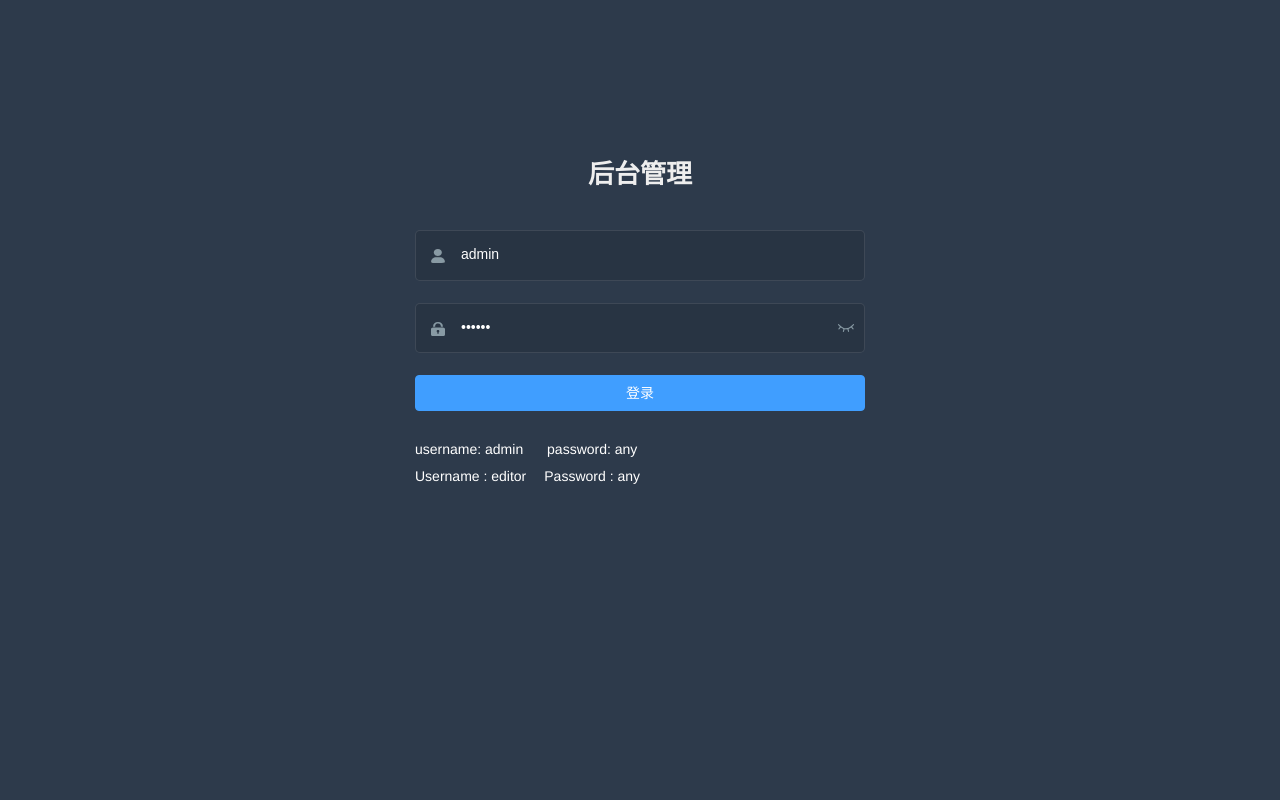
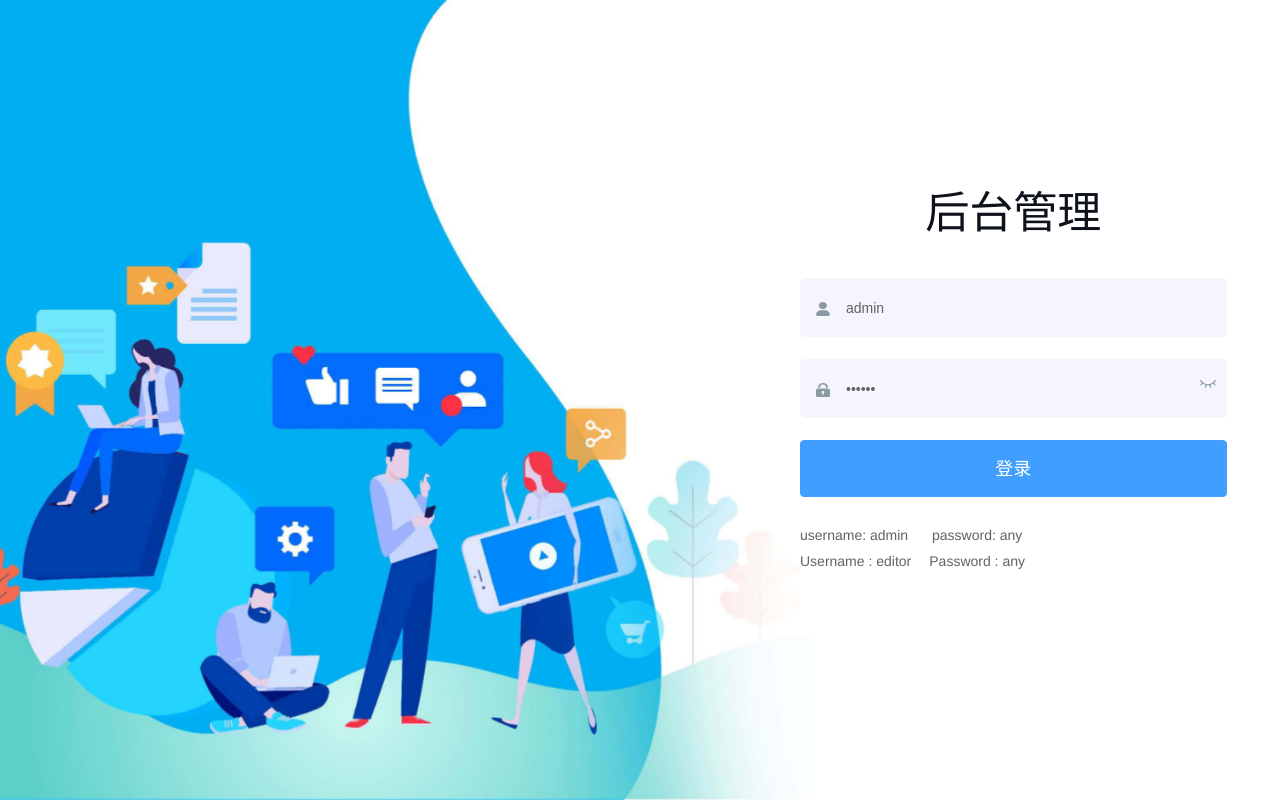
Before and after one commit to Smile-lyg/admin-web-template, a Vue app: page /#/login in a window 1280 px wide. Built offline with nearby package versions, Linux system fonts and the light colour scheme.

Commit message:
refactor:登录页重新设计

```diff
--- a/src/views/login/index.vue
+++ b/src/views/login/index.vue
@@ -1,7 +1,18 @@
 <template>
   <div class="login-container">
-    <el-form ref="loginForm" :model="loginForm" :rules="loginRules" class="login-form" auto-complete="on" label-position="left">
-
+    <el-row>
+      <el-col :xs="24" :sm="24" :md="12" :lg="14" :xl="14">
+        <div style="color: transparent">占位符</div>
+      </el-col>
+      <el-col :xs="24" :sm="24" :md="12" :lg="10" :xl="10">
+        <el-form
+          ref="loginForm"
+          :model="loginForm"
+          :rules="loginRules"
+          class="login-form"
+          auto-complete="off"
+          label-position="left"
+        >
           <div class="title-container">
             <h3 class="title">后台管理</h3>
           </div>
@@ -10,30 +21,57 @@
             <span class="svg-container">
               <svg-icon icon-class="user" />
             </span>
-        <el-input ref="username" v-model="loginForm.username" placeholder="Username" name="username" type="text" tabindex="1" auto-complete="on" />
+            <el-input
+              ref="username"
+              v-model="loginForm.username"
+              placeholder="Username"
+              name="username"
+              type="text"
+              tabindex="1"
+              auto-complete="off"
+            />
           </el-form-item>
 
           <el-form-item prop="password">
             <span class="svg-container">
               <svg-icon icon-class="password" />
             </span>
-        <el-input :key="passwordType" ref="password" v-model="loginForm.password" :type="passwordType" placeholder="Password" name="password" tabindex="2" auto-complete="on" @keyup.enter.native="handleLogin" />
+            <el-input
+              :key="passwordType"
+              ref="password"
+              v-model="loginForm.password"
+              :type="passwordType"
+              placeholder="Password"
+              name="password"
+              tabindex="2"
+              auto-complete="on"
+              @keyup.enter.native="handleLogin"
+            />
             <span class="show-pwd" @click="showPwd">
-          <svg-icon :icon-class="passwordType === 'password' ? 'eye' : 'eye-open'" />
+              <svg-icon
+                :icon-class="passwordType === 'password' ? 'eye' : 'eye-open'"
+              />
             </span>
           </el-form-item>
 
-      <el-button :loading="loading" type="primary" style="width:100%;margin-bottom:30px;" @click.native.prevent="handleLogin">登录</el-button>
+          <el-button
+            :loading="loading"
+            type="primary"
+            class="login-btn"
+            @click.native.prevent="handleLogin"
+          >登录</el-button>
 
           <div class="tips">
-        <span style="margin-right:20px;">username: admin</span>
+            <span style="margin-right: 20px">username: admin</span>
             <span> password: any</span>
           </div>
           <div class="tips">
-        <span style="margin-right:18px;">Username : editor</span>
+            <span style="margin-right: 18px">Username : editor</span>
             <span>Password : any</span>
           </div>
         </el-form>
+      </el-col>
+    </el-row>
   </div>
 </template>
 
@@ -63,8 +101,12 @@ export default {
         password: '111111'
       },
       loginRules: {
-        username: [{ required: true, trigger: 'blur', validator: validateUsername }],
-        password: [{ required: true, trigger: 'blur', validator: validatePassword }]
+        username: [
+          { required: true, trigger: 'blur', validator: validateUsername }
+        ],
+        password: [
+          { required: true, trigger: 'blur', validator: validatePassword }
+        ]
       },
       loading: false,
       passwordType: 'password',
@@ -91,13 +133,16 @@ export default {
       })
     },
     handleLogin() {
-      this.$refs.loginForm.validate(valid => {
+      this.$refs.loginForm.validate((valid) => {
         if (valid) {
           this.loading = true
-          this.$store.dispatch('user/login', this.loginForm).then(() => {
+          this.$store
+            .dispatch('user/login', this.loginForm)
+            .then(() => {
               this.$router.push({ path: this.redirect || '/' }) // 登录成功之后重定向到首页
               this.loading = false
-          }).catch((err) => {
+            })
+            .catch((err) => {
               this.loading = false
               this.$message.error(err) // 登录失败提示错误
             })
@@ -118,6 +163,7 @@ export default {
 $bg: #283443;
 $light_gray: #fff;
 $cursor: #fff;
+$base-font-color: #606266;
 
 @supports (-webkit-mask: none) and (not (cater-color: $cursor)) {
   .login-container .el-input input {
@@ -129,7 +175,7 @@ $cursor: #fff;
 .login-container {
   .el-input {
     display: inline-block;
-    height: 47px;
+    height: 57px;
     width: 85%;
 
     input {
@@ -138,9 +184,11 @@ $cursor: #fff;
       -webkit-appearance: none;
       border-radius: 0px;
       padding: 12px 5px 12px 15px;
-      color: $light_gray;
-      height: 47px;
-      caret-color: $cursor;
+      // color: $light_gray;
+      color: $base-font-color;
+      height: 57px;
+      // caret-color: $cursor;
+      caret-color: $base-font-color;
 
       &:-webkit-autofill {
         box-shadow: 0 0 0px 1000px $bg inset !important;
@@ -151,9 +199,15 @@ $cursor: #fff;
 
   .el-form-item {
     border: 1px solid rgba(255, 255, 255, 0.1);
-    background: rgba(0, 0, 0, 0.1);
+    // background: rgba(0, 0, 0, 0.1);
+    background: #f6f4fc;
     border-radius: 5px;
     color: #454545;
+    &__error {
+      position: absolute;
+      top: 100%;
+      left: 18px;
+    }
   }
 }
 </style>
@@ -162,25 +216,35 @@ $cursor: #fff;
 $bg: #2d3a4b;
 $dark_gray: #889aa4;
 $light_gray: #eee;
+$base-font-color: #606266;
 
 .login-container {
   min-height: 100%;
   width: 100%;
-  background-color: $bg;
+  // background-color: $bg;
+  background: url("~@/assets/login_images/background.jpg") center center fixed
+    no-repeat;
+  background-size: cover;
   overflow: hidden;
 
   .login-form {
     position: relative;
-    width: 520px;
+    // width: 520px;
     max-width: 100%;
-    padding: 160px 35px 0;
-    margin: 0 auto;
+    padding: calc((100vh - 425px) / 2) 10% 10%;
     overflow: hidden;
+  }
+
+  .login-btn {
+    width: 100%;
+    height: 57px;
+    margin-bottom: 30px;
+    font-size: 18px;
   }
 
   .tips {
     font-size: 14px;
-    color: #fff;
+    color: $base-font-color;
     margin-bottom: 10px;
 
     span {
@@ -202,11 +266,12 @@ $light_gray: #eee;
     position: relative;
 
     .title {
-      font-size: 26px;
-      color: $light_gray;
+      font-size: 44px;
+      // color: $light_gray;
+      color: rgba(14, 18, 26, 1);
       margin: 0px auto 40px auto;
       text-align: center;
-      font-weight: bold;
+      font-weight: 500;
     }
   }
 
```
Also changed, not shown: src/assets/login_images/background.jpg (added). Lines whose indentation alone changed are shown as unchanged.
